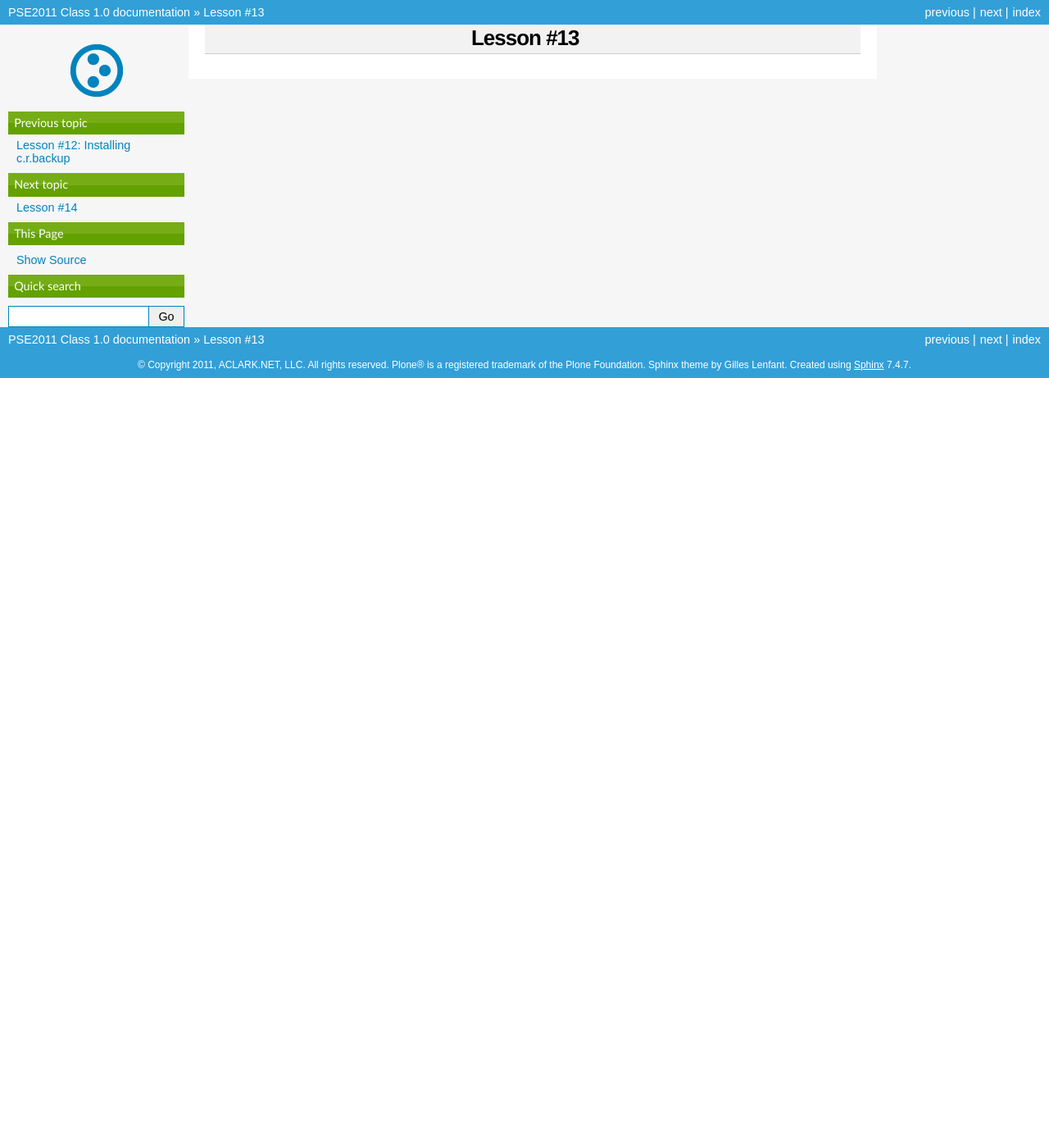
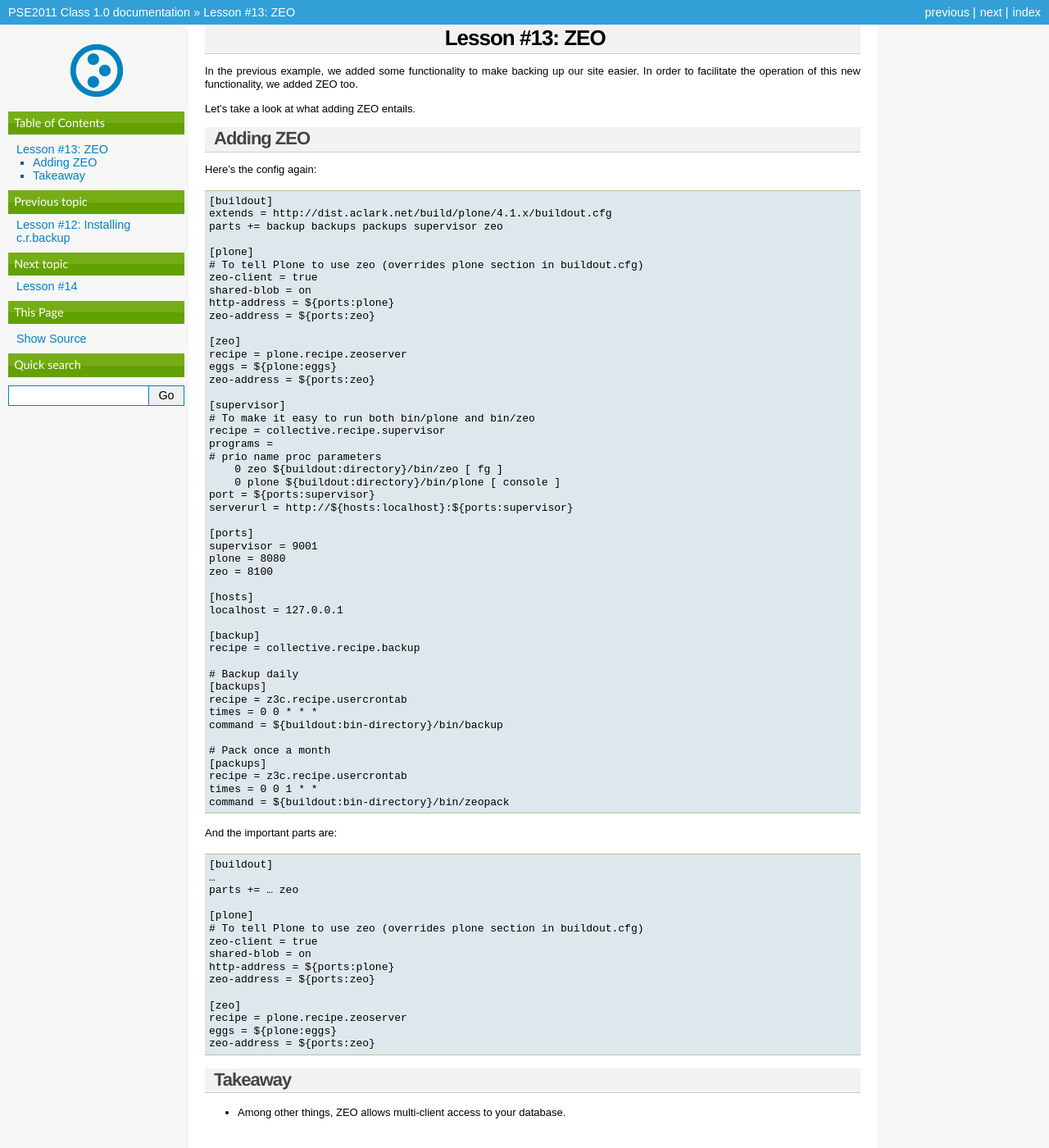
Before and after one commit to aclark4life/PSE2011, a Sphinx documentation site: the page built from docs/13.rst, in a window 1280 px wide and 1400 px high. Shown: the whole window at 82% size. Built offline with Sphinx 7.4.7, drawn with Linux system fonts in a browser that asks for light colours.

Commit message:
Update docs

```diff
--- a/docs/13.rst
+++ b/docs/13.rst
@@ -1,3 +1,84 @@
 
-Lesson #13
-==========
+Lesson #13: ZEO
+===============
+
+In the previous example, we added some functionality to make backing up our site easier. In order to facilitate the operation of this new functionality, we added ZEO too.
+
+Let's take a look at what adding ZEO entails.
+
+Adding ZEO
+----------
+
+Here's the config again::
+
+    [buildout]
+    extends = http://dist.aclark.net/build/plone/4.1.x/buildout.cfg
+    parts += backup backups packups supervisor zeo
+
+    [plone]
+    # To tell Plone to use zeo (overrides plone section in buildout.cfg)
+    zeo-client = true
+    shared-blob = on
+    http-address = ${ports:plone}
+    zeo-address = ${ports:zeo}
+
+    [zeo]
+    recipe = plone.recipe.zeoserver
+    eggs = ${plone:eggs}
+    zeo-address = ${ports:zeo}
+
+    [supervisor]
+    # To make it easy to run both bin/plone and bin/zeo
+    recipe = collective.recipe.supervisor
+    programs =
+    # prio name proc parameters
+        0 zeo ${buildout:directory}/bin/zeo [ fg ]
+        0 plone ${buildout:directory}/bin/plone [ console ]
+    port = ${ports:supervisor}
+    serverurl = http://${hosts:localhost}:${ports:supervisor}
+
+    [ports]
+    supervisor = 9001
+    plone = 8080
+    zeo = 8100
+
+    [hosts]
+    localhost = 127.0.0.1
+
+    [backup]
+    recipe = collective.recipe.backup
+
+    # Backup daily
+    [backups]
+    recipe = z3c.recipe.usercrontab
+    times = 0 0 * * *
+    command = ${buildout:bin-directory}/bin/backup
+
+    # Pack once a month
+    [packups]
+    recipe = z3c.recipe.usercrontab
+    times = 0 0 1 * *
+    command = ${buildout:bin-directory}/bin/zeopack
+
+And the important parts are::
+
+    [buildout]
+    …
+    parts += … zeo
+
+    [plone]
+    # To tell Plone to use zeo (overrides plone section in buildout.cfg)
+    zeo-client = true
+    shared-blob = on
+    http-address = ${ports:plone}
+    zeo-address = ${ports:zeo}
+
+    [zeo]
+    recipe = plone.recipe.zeoserver
+    eggs = ${plone:eggs}
+    zeo-address = ${ports:zeo}
+
+Takeaway
+--------
+
+* Among other things, ZEO allows multi-client access to your database.
```
